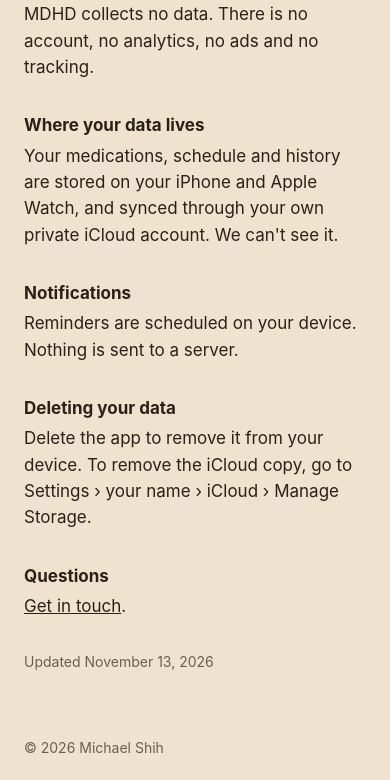
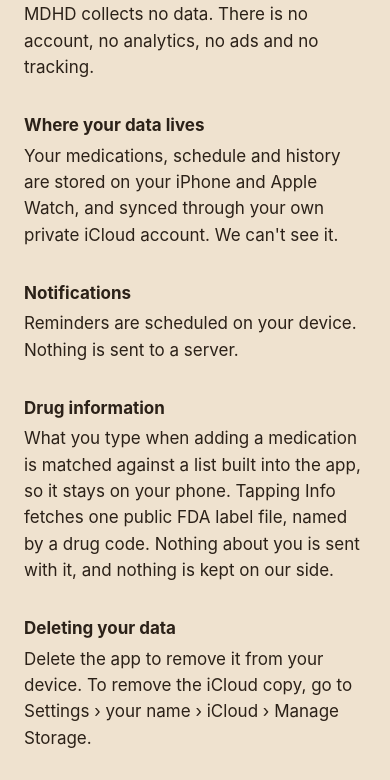
Before and after one commit to Mikerpen22/mdhd-site, a plain HTML site: page privacy.html in a window 390 px wide. Shown: the part 285-1065 px from the top of the page. Drawn offline with Linux system fonts and the light colour scheme.

Commit message:
docs: privacy page covers drug information
Typing stays on the phone; Info fetches one public FDA label file named by a drug code; nothing about the person is sent or kept.

```diff
--- a/privacy.html
+++ b/privacy.html
@@ -17,9 +17,11 @@ footer{margin-top:64px;color:var(--muted);font-size:14px}
 <p>Your medications, schedule and history are stored on your iPhone and Apple Watch, and synced through your own private iCloud account. We can't see it.</p>
 <h2>Notifications</h2>
 <p>Reminders are scheduled on your device. Nothing is sent to a server.</p>
+<h2>Drug information</h2>
+<p>What you type when adding a medication is matched against a list built into the app, so it stays on your phone. Tapping Info fetches one public FDA label file, named by a drug code. Nothing about you is sent with it, and nothing is kept on our side.</p>
 <h2>Deleting your data</h2>
 <p>Delete the app to remove it from your device. To remove the iCloud copy, go to Settings › your name › iCloud › Manage Storage.</p>
 <h2>Questions</h2>
 <p><a href="support.html">Get in touch</a>.</p>
-<p style="color:var(--muted);font-size:14px;margin-top:32px">Updated November 13, 2026</p>
+<p style="color:var(--muted);font-size:14px;margin-top:32px">Updated November 14, 2026</p>
 <footer>© 2026 Michael Shih</footer></main></body></html>
```
